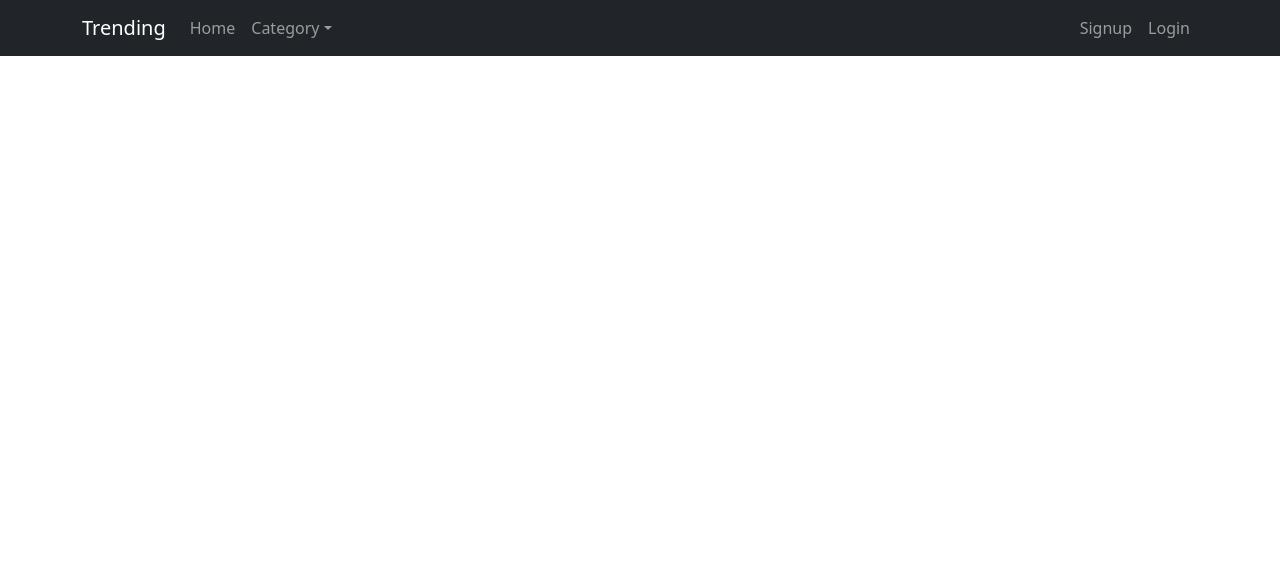
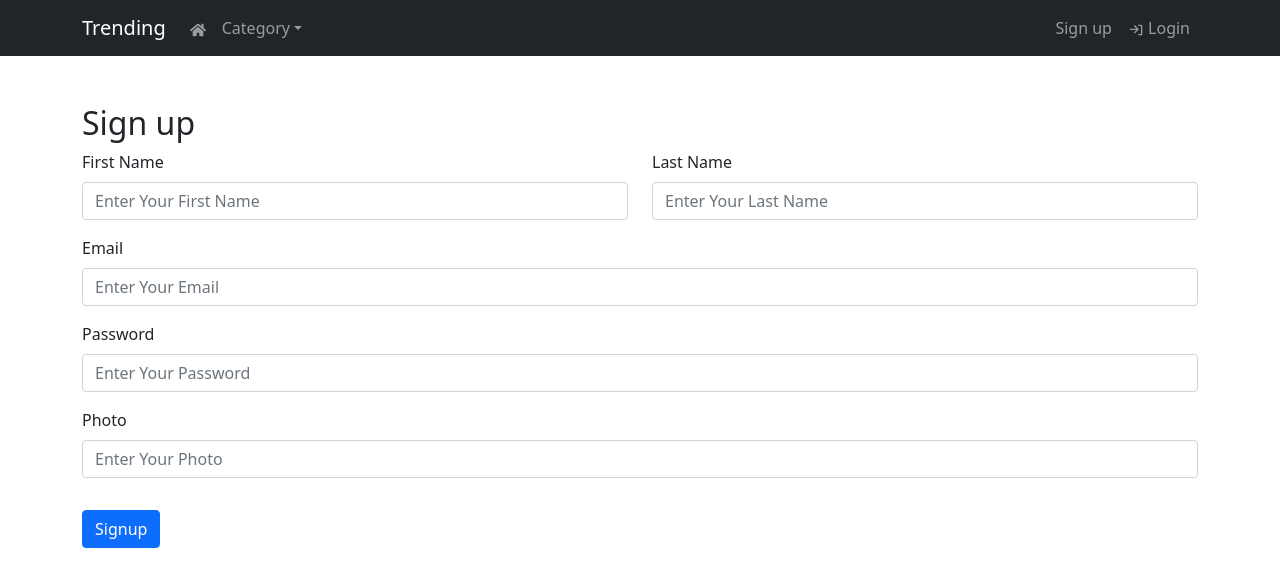
Before and after one commit to Mohammed-Dukhaykh/Project-2-Trending, a React (Create React App) app: page /signup in a window 1280 px wide. Shown: the top 586 px of the page. Built offline with nearby package versions, Linux system fonts and the light colour scheme; no server answers.

Commit message:
Add Signup and Login

```diff
--- a/package.json
+++ b/package.json
@@ -11,6 +11,7 @@
     "react": "^17.0.2",
     "react-bootstrap": "^2.0.2",
     "react-dom": "^17.0.2",
+    "react-icons": "^4.3.1",
     "react-router-dom": "^6.0.2",
     "react-scripts": "4.0.3",
     "web-vitals": "^1.1.2"
--- a/src/App.js
+++ b/src/App.js
@@ -3,7 +3,7 @@ import NavbarItem from "./Componets/NavbarItem"
 import CarousolItem from "./Componets/Carousol"
 import { useEffect, useState } from "react"
 import axios from "axios"
-import { Route, Routes } from "react-router"
+import { Route, Routes, useNavigate } from "react-router"
 import Movie from "./Pages/Movie"
 import PostsContext from "./Utils/PostsContext"
 import Home from "./Pages/Home"
@@ -11,17 +11,18 @@ import Books from "./Pages/Books"
 import GamingItems from "./Pages/Gaming"
 import Football from "./Pages/Football"
 import MusicItems from "./Pages/Music"
+import Signup from "./Pages/Signup"
+import Login from "./Pages/Login"
 
 function App() {
   const [films, setFilms] = useState([])
   const [books, setBooks] = useState([])
   const [games, setGames] = useState([])
-  const [music, setMusic ] = useState([])
+  const [music, setMusic] = useState([])
   const [football, setFootball] = useState([])
+  const navigate = useNavigate()
 
   const getMusic = () => {
-
-
     const options = {
       method: "GET",
       url: "https://theaudiodb.p.rapidapi.com/searchalbum.php",
@@ -37,7 +38,6 @@ function App() {
       .then(function (response) {
         console.log(music)
         setMusic(response.data.album)
-
       })
       .catch(function (error) {
         console.error(error)
@@ -117,6 +117,41 @@ function App() {
     const resultItem = response.data
     setFilms(resultItem.results)
   }
+  const signup = async e => {
+    e.preventDefault()
+    const form = e.target
+
+    const postBody = {
+      firstName: form.elements.firstname.value,
+      lastName: form.elements.lastname.value,
+      password: form.elements.password.value,
+      email: form.elements.email.value,
+      photo: form.elements.photo.value,
+    }
+    await axios.post("https://vast-chamber-06347.herokuapp.com/api/user", postBody, {
+      headers: {
+        Authorization: localStorage.postToken,
+      },
+    })
+    navigate("/login")
+  }
+  const login = async e => {
+    e.preventDefault()
+    const form = e.target
+
+    const postBody = {
+      email: form.elements.email.value,
+      password: form.elements.password.value,
+    }
+    const response = await axios.post("https://vast-chamber-06347.herokuapp.com/api/user/auth", postBody, {
+      headers: {
+        Authorization: localStorage.postToken,
+      },
+    })
+    const token = response.data
+    localStorage.postToken = token
+    navigate("/")
+  }
 
   useEffect(() => {
     getFilms()
@@ -132,7 +167,9 @@ function App() {
     books: books,
     games: games,
     football: football,
-    music:music,
+    music: music,
+    signup: signup,
+    login: login,
   }
 
   return (
@@ -145,6 +182,8 @@ function App() {
         <Route path="/games" element={<GamingItems />} />
         <Route path="/football" element={<Football />} />
         <Route path="/music" element={<MusicItems />} />
+        <Route path="/signup" element={<Signup />} />
+        <Route path="/login" element={<Login />} />
       </Routes>
     </PostsContext.Provider>
   )
--- a/src/Componets/NavbarItem.js
+++ b/src/Componets/NavbarItem.js
@@ -1,4 +1,6 @@
 import { Nav, Navbar, Container, NavDropdown } from "react-bootstrap"
+import {FaHome} from "react-icons/fa"
+import {CgLogIn} from "react-icons/cg"
 import { Link } from "react-router-dom"
 function NavbarItem() {
   return (
@@ -8,7 +10,7 @@ function NavbarItem() {
         <Navbar.Toggle aria-controls="responsive-navbar-nav" />
         <Navbar.Collapse id="responsive-navbar-nav">
           <Nav className="me-auto">
-           <Link to="/" className="nav-link">Home</Link>
+           <Link to="/" className="nav-link " > <FaHome/></Link>
 
             <NavDropdown title="Category" id="collasible-nav-dropdown">
               <NavDropdown.Item href="#action/3.1">Action</NavDropdown.Item>
@@ -18,15 +20,16 @@ function NavbarItem() {
             </NavDropdown>
           </Nav>
           <Nav>
-            <Nav.Link href="#deets">Signup</Nav.Link>
-            <Nav.Link eventKey={2} href="#memes">
-              Login
-            </Nav.Link>
+            <Link to="/signup" className="nav-link">Sign up</Link>
+            <Link className="nav-link" to="/login" eventKey={2}>
+              <CgLogIn /> Login
+            </Link>
           </Nav>
         </Navbar.Collapse>
       </Container>
     </Navbar>
   )
+
 }
 
 export default NavbarItem
--- /dev/null
+++ b/src/Pages/Login.js
@@ -0,0 +1,25 @@
+import { useContext } from "react";
+import {Container, Form , Button} from "react-bootstrap"
+import PostsContext from "../Utils/PostsContext";
+function Login() {
+    const {login} = useContext(PostsContext)
+    return (
+    <Container>
+    <Form onSubmit={login} className="mt-5">
+        <h2>Login</h2>
+        <Form.Group className="mb-3" controlId="formGroupEmail">
+          <Form.Label>Email address</Form.Label>
+          <Form.Control type="email" placeholder="Enter email" name="email" />
+        </Form.Group>
+        <Form.Group className="mb-3" controlId="formGroupPassword">
+          <Form.Label>Password</Form.Label>
+          <Form.Control type="password" placeholder="Password" name="password" />
+        </Form.Group>
+        <Button variant="primary" type="submit">
+          Login
+        </Button>
+      </Form>
+      </Container> );
+}
+
+export default Login;
--- /dev/null
+++ b/src/Pages/Signup.js
@@ -0,0 +1,46 @@
+import { useContext } from "react";
+import {Form , Col , Row , Button, Container} from "react-bootstrap"
+import PostsContext from "../Utils/PostsContext";
+function Signup() {
+    const {signup} = useContext(PostsContext)
+    return (
+    <Container>
+
+    <Form onSubmit={signup} className="mt-5">
+    <h2>Sign up </h2>
+        <Row className="mb-3">
+          <Form.Group as={Col} controlId="formGridEmail">
+            <Form.Label>First Name</Form.Label>
+            <Form.Control type="text" placeholder="Enter Your First Name" name="firstname" required />
+          </Form.Group>
+
+          <Form.Group as={Col} controlId="formGridPassword">
+            <Form.Label>Last Name</Form.Label>
+            <Form.Control type="text" placeholder="Enter Your Last Name" required name="lastname" />
+          </Form.Group>
+        </Row>
+
+        <Form.Group className="mb-3" controlId="formGridAddress1">
+          <Form.Label>Email</Form.Label>
+          <Form.Control type="email" placeholder="Enter Your Email" required name="email" />
+        </Form.Group>
+
+        <Form.Group className="mb-3" controlId="formGridAddress2">
+          <Form.Label>Password</Form.Label>
+          <Form.Control type="password" placeholder="Enter Your Password" required name="password" />
+        </Form.Group>
+
+        <Row className="mb-3">
+        <Form.Group className="mb-3" controlId="formGridAddress2">
+          <Form.Label>Photo</Form.Label>
+          <Form.Control type="photo" placeholder="Enter Your Photo" required name="photo" />
+        </Form.Group>
+        </Row>
+        <Button variant="primary" type="submit">
+          Signup
+        </Button>
+      </Form>
+      </Container> );
+}
+
+export default Signup;
```
Also changed, not shown: 1 other file (tests, documents, lock files or other folders).
